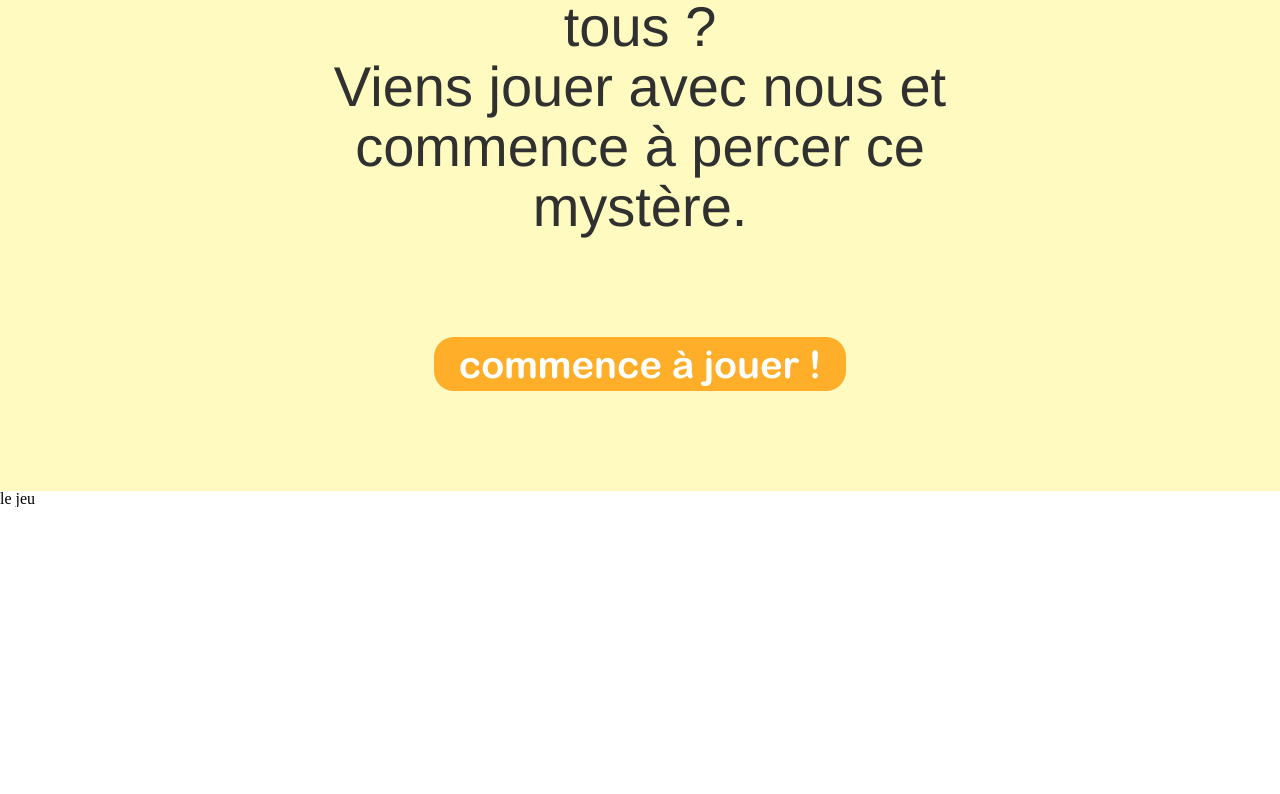
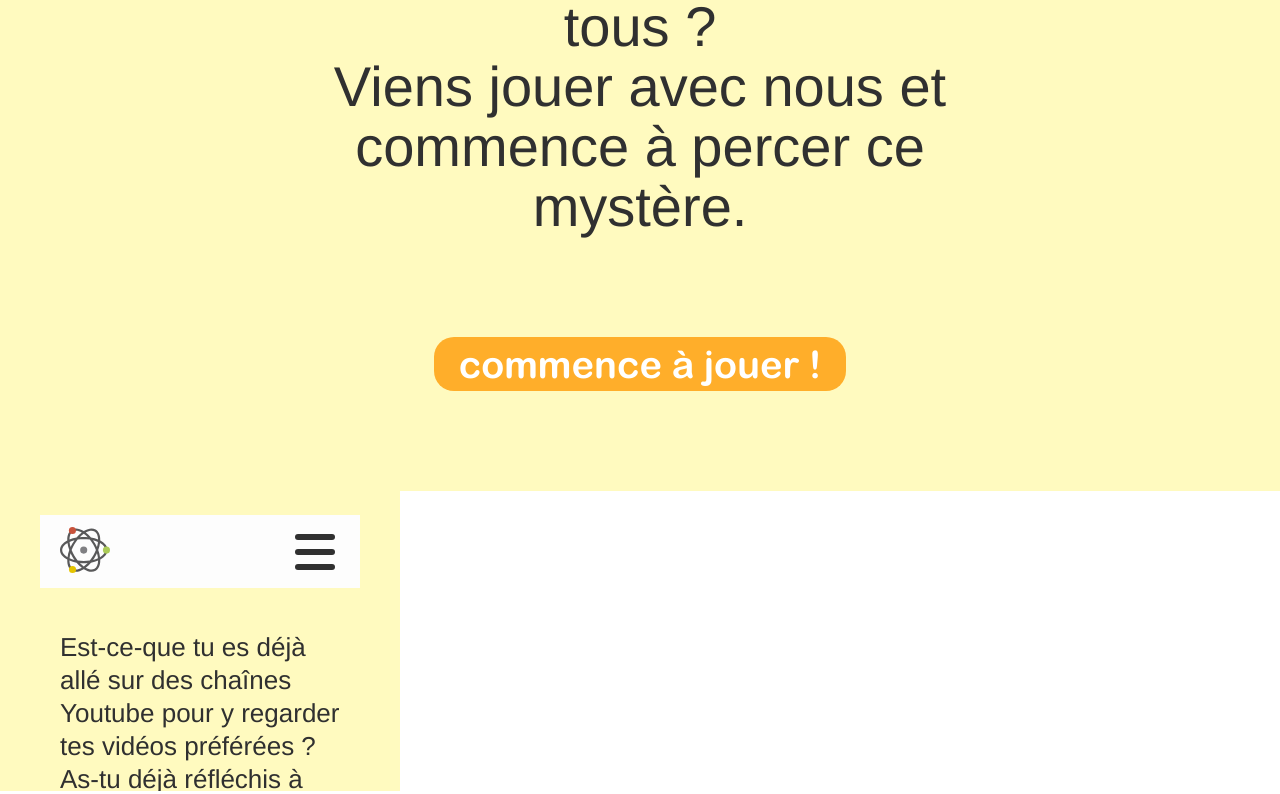
Before and after one commit to fannywho/hetic-nno, a website: page app/kids.html in a window 1280 px wide. Shown: the part 553-1347 px from the top of the page. Before the commit the page ends 1060 px from the top, so only its background shows below. Drawn offline with nearby package versions, Linux system fonts and the light colour scheme; files that its build step writes are made by us from their sources.

Commit message:
feat(iframe)setup iframe into kid html

```diff
--- a/app/kids.html
+++ b/app/kids.html
@@ -48,7 +48,7 @@
     </div>
 </section>
 <section id="jeu">
-  le jeu
+  <iframe src="#" width="400" height="300"></iframe>
 </section>
 </body>
 <script type="text/javascript" src="js/index.js"></script>
```
